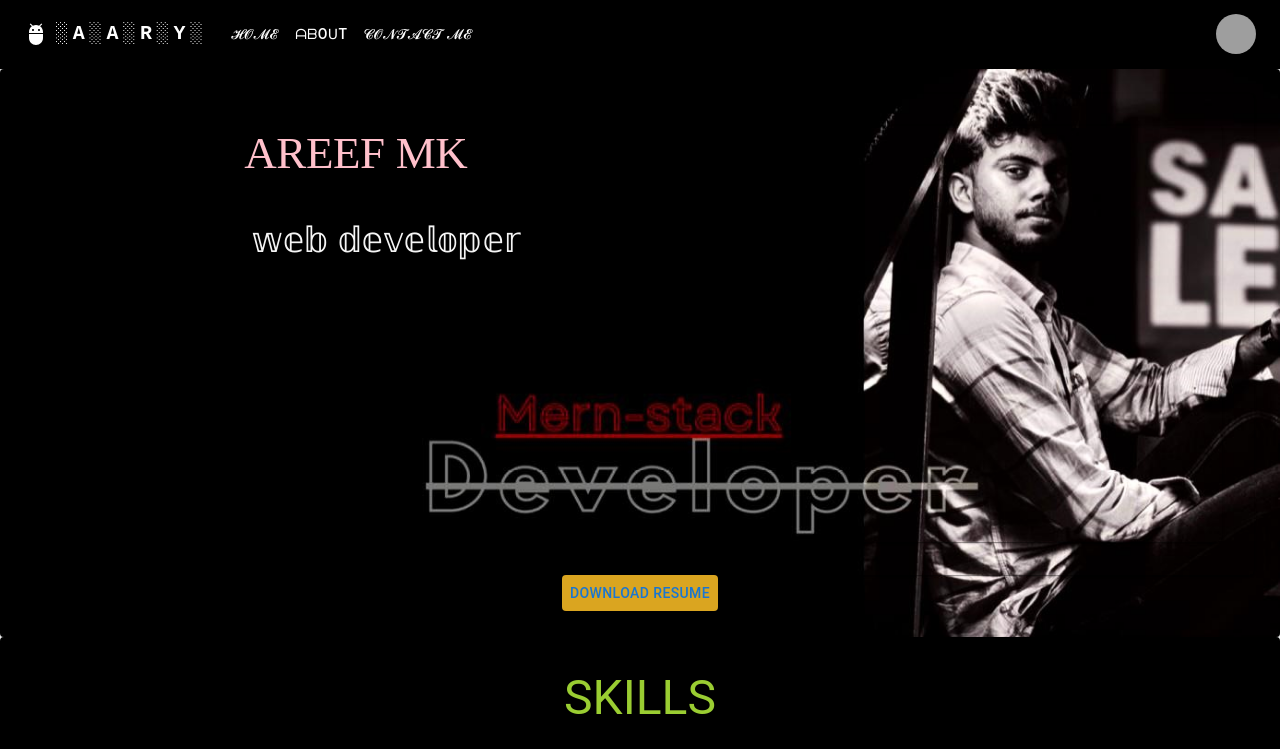
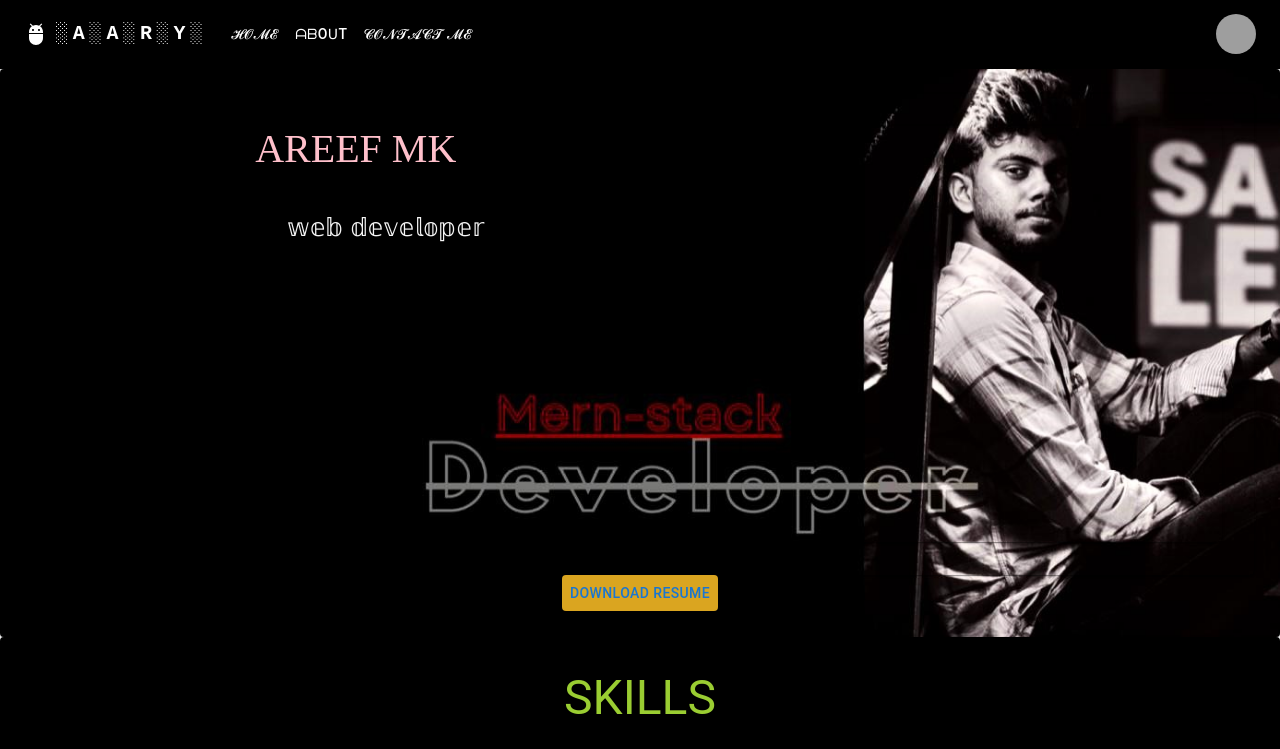
Before and after one commit to areef-coder/portfolio, a React (Create React App) app: page / in a window 1280 px wide. Shown: the top 749 px of the page. Built offline with nearby package versions, Linux system fonts and the light colour scheme; grey boxes are pictures that could not be loaded.

Commit message:
Update Home.jsx

```diff
--- a/src/components/Pages/Home.jsx
+++ b/src/components/Pages/Home.jsx
@@ -72,11 +72,11 @@ export default function Home() {
                 sx={{ m: 2 }}
               >
                 <Typography
-                  variant="h2"
+                  variant="h3"
                   sx={{
                     fontFamily: "bubble tea",
                     color: "pink",
-                    fontSize: "45px",
+                    fontSize: "40px",
                   }}
                 >
                   AREEF MK
@@ -91,11 +91,11 @@ export default function Home() {
                 sx={{ m: 2 }}
               >
                 <Typography
-                  variant="h2"
+                  variant="h4"
                   sx={{
                     fontFamily: "bubble tea",
                     color: "whitesmoke",
-                    fontSize: "35px",
+                    fontSize: "25px",
                   }}
                 >
                   𝕨𝕖𝕓 𝕕𝕖𝕧𝕖𝕝𝕠𝕡𝕖𝕣
```
